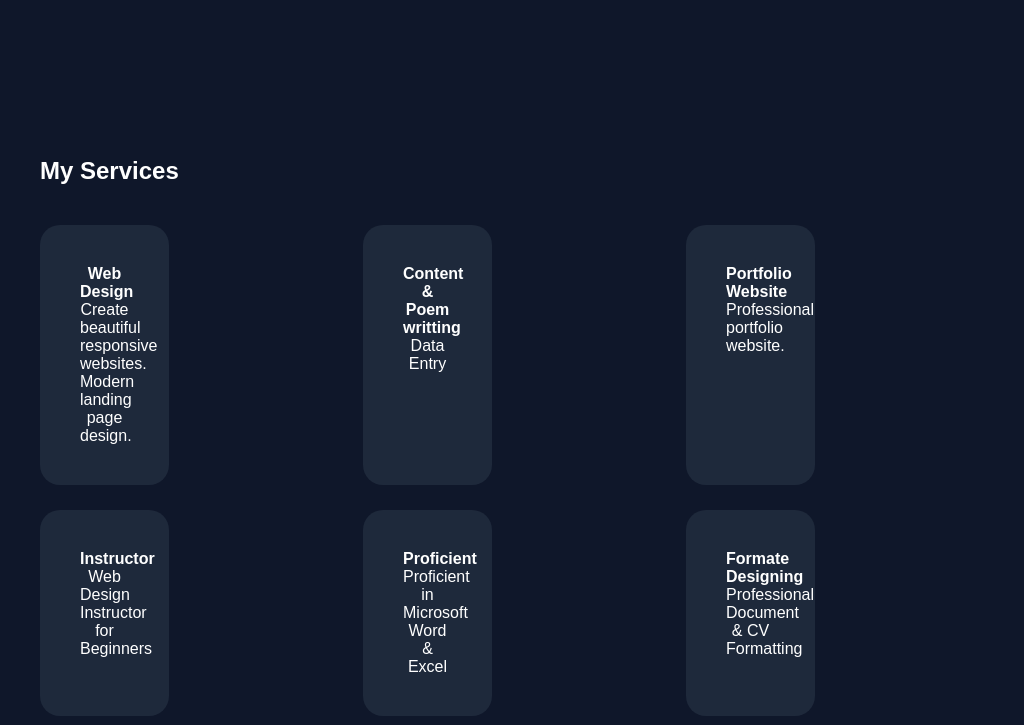
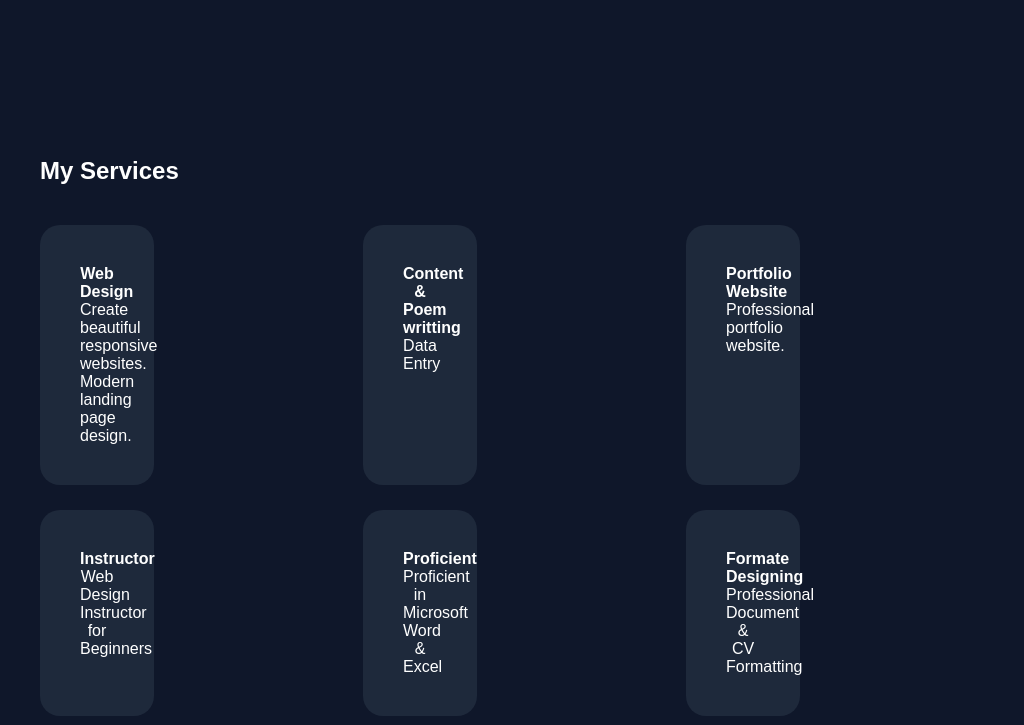
Before and after one commit to orpat214/protfolio, a plain HTML site: page index.html in a window 1024 px wide. Shown: the part 3053-3778 px from the top of the page. Drawn offline with Linux system fonts and the light colour scheme.

Commit message:
Update style.css

```diff
--- a/style.css
+++ b/style.css
@@ -703,7 +703,7 @@ body {
     }
 
     .service {
-        width: calc(50% - 20px);
+        width: calc(50% - 35px);
     }
 
 
```
